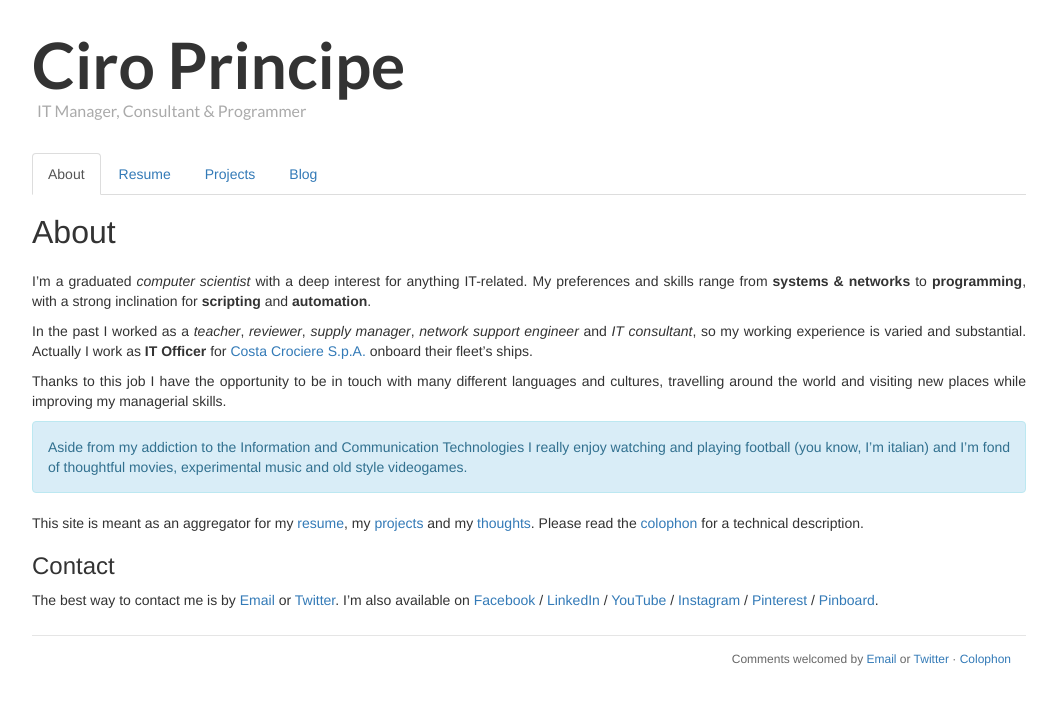
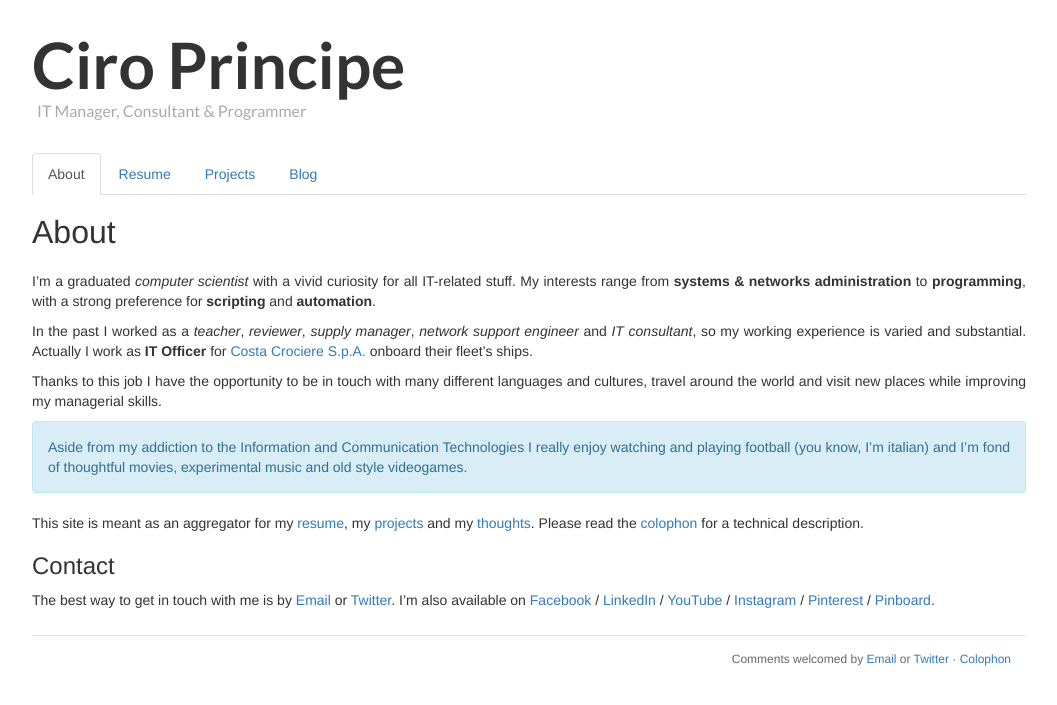
Before and after one commit to cyruz-git/cyruz-git.github.io, a Jekyll site: the page built from _pages/about.md, in a window 1280 px wide. Shown: the top 705 px of the page, without its empty margins (111-1168 px from the left). Built offline with Jekyll 4.4.1, drawn with Linux system fonts in a browser that asks for light colours.

Commit message:
Description update

```diff
--- a/_pages/about.md
+++ b/_pages/about.md
@@ -5,15 +5,15 @@
 menu_index: 1
 ---
 
-I'm a graduated *computer scientist* with a deep interest for anything IT-related. My preferences and skills range from
-**systems & networks** to **programming**, with a strong inclination for **scripting** and **automation**.
+I'm a graduated *computer scientist* with a vivid curiosity for all IT-related stuff. My interests range from **systems
+& networks administration** to **programming**, with a strong preference for **scripting** and **automation**.
 
 In the past I worked as a *teacher*, *reviewer*, *supply manager*, *network support engineer* and *IT consultant*, so
 my working experience is varied and substantial. Actually I work as **IT Officer** for
 [Costa Crociere S.p.A.](http://www.costacruise.com) onboard their fleet's ships.
 
-Thanks to this job I have the opportunity to be in touch with many different languages and cultures, travelling around
-the world and visiting new places while improving my managerial skills.
+Thanks to this job I have the opportunity to be in touch with many different languages and cultures, travel around the
+world and visit new places while improving my managerial skills.
 
 <div class="alert alert-info" role="alert">
 Aside from my addiction to the Information and Communication Technologies I really enjoy watching and playing football
@@ -26,8 +26,8 @@
 
 ### Contact
 
-The best way to contact me is by [Email](mailto:admin@ciroprincipe.info) or [Twitter](http://twitter.com/ciroprin).
-I'm also available on [Facebook](http://www.facebook.com/ciro.principe) /
+The best way to get in touch with me is by [Email](mailto:admin@ciroprincipe.info) or
+[Twitter](http://twitter.com/ciroprin). I'm also available on [Facebook](http://www.facebook.com/ciro.principe) /
 [LinkedIn](http://linkedin.com/in/ciroprin) / [YouTube](http://www.youtube.com/user/miavetefottutoinick) /
 [Instagram](http://instagram.com/ciro.principe) / [Pinterest](http://www.pinterest.com/ciroprincipe/) /
 [Pinboard](http://pinboard.in/u:cyruz).
```
